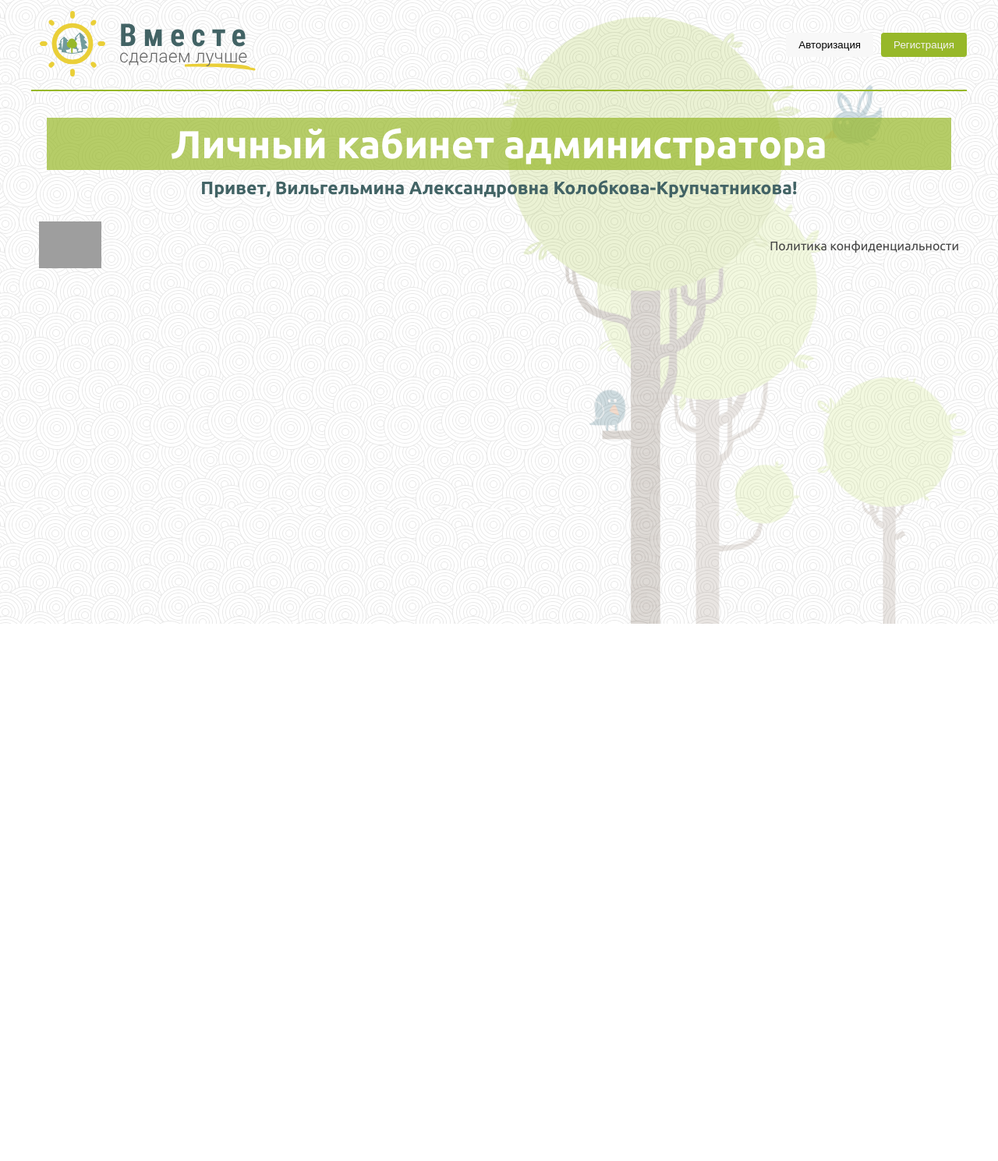
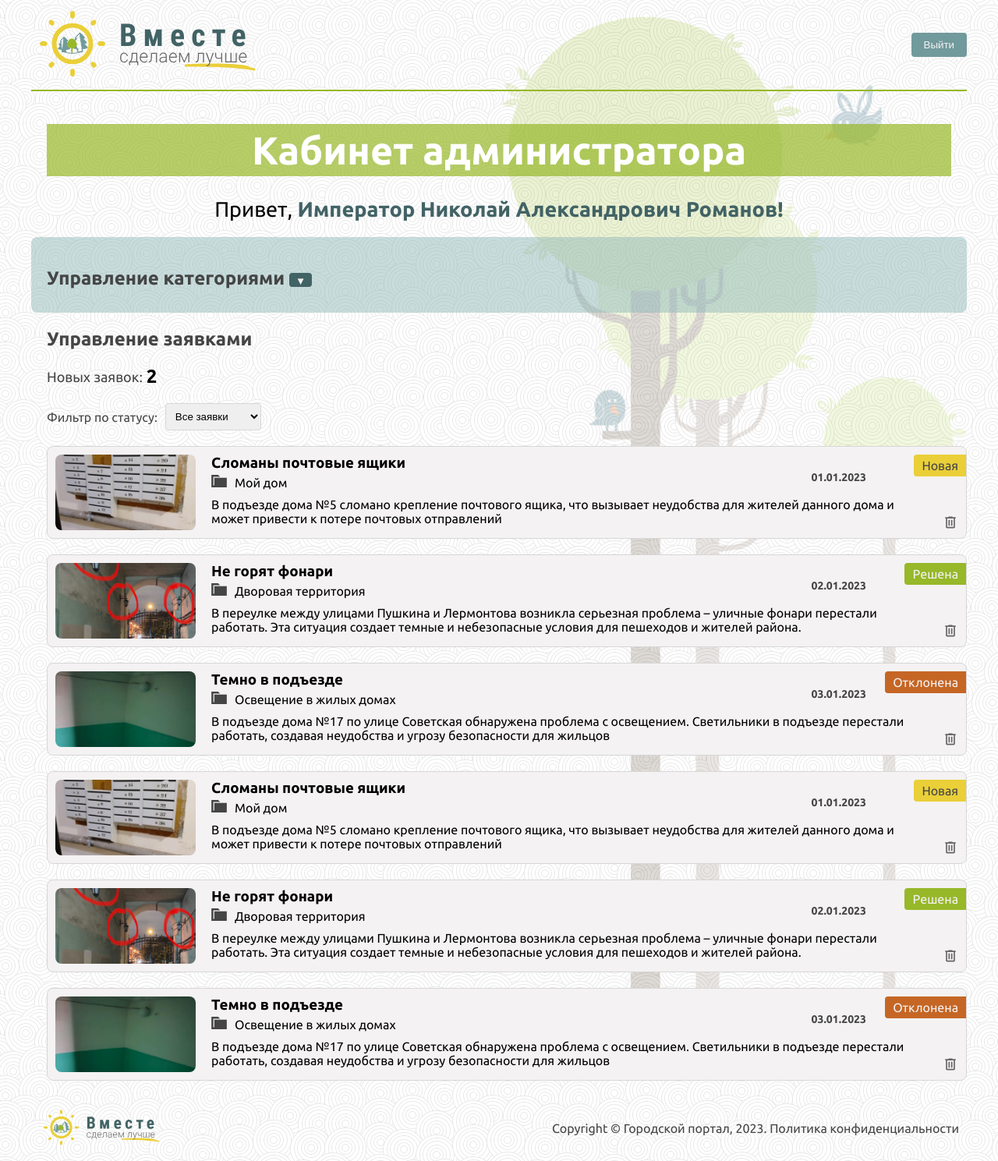
Before and after one commit to fox67rus/web, a PHP site: page /admin.html in a window 1280 px wide. Shown: the whole page at 78% size. Before the commit the page ends 800 px from the top, so only its background shows below. Run offline with PHP 8.4, Linux system fonts and the light colour scheme; grey boxes are pictures that could not be loaded.

Commit message:
кабинет администратора

```diff
--- a/portal/admin.html
+++ b/portal/admin.html
@@ -1,13 +1,13 @@
 <!DOCTYPE html>
 <html lang="en">
-
 <head>
     <meta charset="UTF-8">
     <meta http-equiv="X-UA-Compatible" content="IE=edge">
     <meta name="viewport" content="width=device-width, initial-scale=1.0">
     <link rel="stylesheet" href="css/styles.css">
+    <link rel="stylesheet" href="css/admin.css">
     <script src="https://code.jquery.com/jquery-3.7.1.min.js"></script>
-    <title>Городской портал</title>
+    <title>Кабинет администратора</title>
 </head>
 
 <body>
@@ -19,30 +19,168 @@
             </div>
         </a>
         <div class="auth-buttons">
-            <button id="loginButton">Авторизация</button>
-            <button id="registrationButton" class="register-button">Регистрация</button>
+            <button id="logoutButton">Выйти</button>
         </div>
     </header>
 
-    <div class="welcome-section">
-        <h1>Личный кабинет администратора</h1>
-        <h2>Привет, Вильгельмина Александровна
-            Колобкова-Крупчатникова!</h2>
-        <p></p>
-    </div>
+    <section class="welcome-section">
+        <h1>Кабинет администратора</h1>
+        <p class="hello">Привет, <span>Император Николай Александрович Романов!</span></p>
+    </section>
 
+    <!-- Раздел "Управление категориями" -->
+    <section class="category-section">
+        <h2>
+            Управление категориями
+            <button id="toggleCategorySection" class="toggle-button">▼</button>
+
+        </h2>
+
+        <div id="categorySectionContent">
+            <!-- Форма добавления новой категории -->
+            <form id="addCategoryForm">
+                <label for="categoryName">Название категории:</label>
+                <input type="text" id="categoryName" name="categoryName" required>
+                <button id="addCategoryButton" type="submit">Добавить</button>
+            </form>
+            <!-- Форма удаления категории -->
+            <form id="deleteCategoryForm">
+                <label for="categoryToDelete">Выберите категорию для удаления:</label>
+                <select id="categoryToDelete" name="categoryToDelete" required>
+                    <option value="category1">Дворовая территория</option>
+                    <option value="category2">Освещение</option>
+                    <option value="category3">Другое</option>
+                </select>
+                <button type="button" id="deleteCategoryButton">Удалить</button>
+            </form>
+        </div>
+
+    </section>
+
+    <!-- Раздел "Управление заявками" -->
+    <section class="admin-requests-section">
+        <h2>Управление заявками</h2>
+        <!-- блок для счетчика новых заявок -->
+        <div id="newRequestsCounter" class="new-requests-counter">
+            <span class="counter-label">Новых заявок:</span>
+            <span class="counter-value"> 2</span>
+        </div>
+
+        <div class="filter-section">
+            <label for="statusFilter">Фильтр по статусу:</label>
+            <select id="statusFilter">
+                <option value="all">Все заявки</option>
+                <option value="new">Новые</option>
+                <option value="resolved">Решенные</option>
+                <option value="rejected">Отклоненные</option>
+            </select>
+        </div>
+        <div class="user-requests">
+            <div class="user-request">
+                <img src="img/problems/problem1.jpg" alt="Фото проблемы 1">
+                <div class="request-info">
+                    <h3>Сломаны почтовые ящики</h3>
+                    <span class="status new">Новая</span>
+                    <div class="additional-info">
+                        <p class="lk_category">Мой дом</p>
+                        <p class="lk_date">01.01.2023</p>
+                    </div>
+                    <p>В подъезде дома №5 сломано крепление почтового ящика, что вызывает неудобства для жителей данного
+                        дома и может привести к потере почтовых отправлений</p>
+                    <button class="delete-button" data-id="1" title="Удалить заявку"></button>
+                </div>
+            </div>
+            <div class="user-request">
+                <img src="img/problems/problem2.jpg" alt="Фото проблемы 2">
+                <div class="request-info">
+                    <h3>Не горят фонари</h3>
+                    <div class="additional-info">
+                        <p class="lk_category">Дворовая территория</p>
+                        <p class="lk_date">02.01.2023</p>
+                    </div>
+                    <p>В переулке между улицами Пушкина и Лермонтова возникла серьезная проблема – уличные фонари
+                        перестали работать. Эта ситуация создает темные и небезопасные условия для пешеходов и жителей района.</p>
+                    <button class="delete-button" data-id="2" title="Удалить заявку"></button>
+                    <span class="status resolved">Решена</span>
+                </div>
+            </div>
+            <div class="user-request">
+                <img src="img/problems/problem3.jpg" alt="Фото проблемы 3">
+                <div class="request-info">
+                    <h3>Темно в подъезде</h3>
+                    <div class="additional-info">
+                        <p class="lk_category">Освещение в жилых домах</p>
+                        <p class="lk_date">03.01.2023</p>
+                    </div>
+                    <p>В подъезде дома №17 по улице Советская обнаружена проблема с освещением. Светильники в подъезде
+                        перестали работать, создавая неудобства и угрозу безопасности для жильцов</p>
+                    <button class="delete-button" data-id="3" title="Удалить заявку"></button>
+                    <span class="status rejected">Отклонена</span>
+                </div>
+            </div>
+            <div class="user-request">
+                <img src="img/problems/problem1.jpg" alt="Фото проблемы 1">
+                <div class="request-info">
+                    <h3>Сломаны почтовые ящики</h3>
+                    <span class="status new">Новая</span>
+                    <div class="additional-info">
+                        <p class="lk_category">Мой дом</p>
+                        <p class="lk_date">01.01.2023</p>
+                    </div>
+                    <p>В подъезде дома №5 сломано крепление почтового ящика, что вызывает неудобства для жителей данного
+                        дома и может привести к потере почтовых отправлений</p>
+                    <button class="delete-button" data-id="1" title="Удалить заявку"></button>
+                </div>
+            </div>
+            <div class="user-request">
+                <img src="img/problems/problem2.jpg" alt="Фото проблемы 2">
+                <div class="request-info">
+                    <h3>Не горят фонари</h3>
+                    <div class="additional-info">
+                        <p class="lk_category">Дворовая территория</p>
+                        <p class="lk_date">02.01.2023</p>
+                    </div>
+                    <p>В переулке между улицами Пушкина и Лермонтова возникла серьезная проблема – уличные фонари
+                        перестали работать. Эта ситуация создает темные и небезопасные условия для пешеходов и жителей района.</p>
+                    <button class="delete-button" data-id="2" title="Удалить заявку"></button>
+                    <span class="status resolved">Решена</span>
+                </div>
+            </div>
+            <div class="user-request">
+                <img src="img/problems/problem3.jpg" alt="Фото проблемы 3">
+                <div class="request-info">
+                    <h3>Темно в подъезде</h3>
+                    <div class="additional-info">
+                        <p class="lk_category">Освещение в жилых домах</p>
+                        <p class="lk_date">03.01.2023</p>
+                    </div>
+                    <p>В подъезде дома №17 по улице Советская обнаружена проблема с освещением. Светильники в подъезде
+                        перестали работать, создавая неудобства и угрозу безопасности для жильцов</p>
+                    <button class="delete-button" data-id="3" title="Удалить заявку"></button>
+                    <span class="status rejected">Отклонена</span>
+                </div>
+            </div>
+        </div>
+    </section>
+
+    <div id="scrollTopButton" class="scroll-top-button">↑</div>
 
     <footer>
         <a href="index.html" class="logo-link">
             <div class="footer-logo">
-                <img src="footer-logo.png" alt="Логотип футера">
+                <img src="img/logo.svg" alt="Логотип">
             </div>
         </a>
         <div class="privacy-policy">
-            <a href="privacy-policy.html">Политика конфиденциальности</a>
+            <p>Copyright © Городской портал, 2023.
+                <span><a href="privacy-policy.html">Политика конфиденциальности</a></span>
+            </p>
         </div>
     </footer>
+</div>
 
-</div>
+<script src="js/user.js"></script>
+<script src="js/admin.js"></script>
+
 </body>
 </html>
--- /dev/null
+++ b/portal/css/admin.css
@@ -0,0 +1,139 @@
+
+.category-section {
+    background: rgba(145, 185, 186, 0.5);
+    padding: 20px;
+    margin-top: 20px;
+    border-radius: 8px;
+}
+
+.category-section h2 {
+    color: var(--grey-super-dark);
+    margin-bottom: 10px;
+}
+
+#addCategoryForm,
+#deleteCategoryForm,
+#categoryList {
+    margin-bottom: 20px;
+    max-width: 500px;
+}
+
+#addCategoryForm label,
+#deleteCategoryForm label {
+    display: block;
+    margin-bottom: 5px;
+    color: var(--grey-super-dark);
+}
+
+#addCategoryForm input,
+#deleteCategoryForm select {
+    padding: 8px;
+    border-radius: 4px;
+    border: 1px solid var(--grey-light);
+    margin-bottom: 10px;
+    width: calc(100% - 115px);
+    box-sizing: border-box;
+}
+
+#addCategoryButton,
+#deleteCategoryButton {
+    padding: 8px 16px;
+    border-radius: 4px;
+    cursor: pointer;
+    border: none;
+    width: 100px;
+}
+
+#addCategoryButton {
+    background: var(--red-medium, #C56625);
+    color: var(--grey-super-light, #F4F2F3);
+    margin-right: 10px;
+}
+
+#deleteCategoryButton {
+    background: var(--yellow-medium, #EACF38);
+    color: var(--grey-super-dark, #454545);
+}
+
+#addCategoryButton:hover,
+#deleteCategoryButton:hover {
+    filter: brightness(0.8); /* При наведении уменьшаем яркость кнопки */
+}
+
+#categoryList {
+    list-style: none;
+    padding: 0;
+}
+
+#categoryList li {
+    background: var(--grey-super-light);
+    padding: 8px;
+    border-radius: 4px;
+    margin-bottom: 5px;
+}
+
+#categoryList li:hover {
+    background: var(--grey-super-dark);
+    color: var(--grey-super-light);
+    cursor: pointer;
+}
+
+.admin-requests-section {
+    padding-left: 20px;
+    margin-top: 20px;
+}
+.admin-requests-section h2 {
+    color: var(--grey-super-dark);
+}
+
+
+/* стили для счетчика новых заявок */
+.new-requests-counter {
+    display: flex;
+    align-items: center;
+    margin-bottom: 20px;
+}
+
+.counter-value {
+    font-size: 24px;
+    font-weight: bold;
+    margin-left: 5px;
+}
+
+.counter-label {
+    font-size: 18px;
+    color: var(--grey-super-dark);
+}
+
+#toggleCategorySection {
+    background: var(--nautilus-dark, #426365);
+    color: var(--grey-super-light, #f4f2f3);
+    border: none;
+    padding: 3px 8px 0 8px;
+    border-radius: 4px;
+    cursor: pointer;
+    transition: background 0.3s, color 0.3s;
+}
+
+#toggleCategorySection:hover {
+    background: var(--nautilus-medium, #719A9C);
+    color: var(--grey-super-light, #f4f2f3);
+}
+
+.scroll-top-button {
+    display: none;
+    position: fixed;
+    bottom: 20px;
+    right: 20px;
+    background-color: var(--nautilus-dark);
+    color: var(--grey-super-light);
+    border: none;
+    border-radius: 5px;
+    padding: 10px 20px;
+    font-size: 18px;
+    cursor: pointer;
+}
+
+.scroll-top-button:hover {
+    background-color: var(--nautilus-medium);
+}
--- a/portal/css/styles.css
+++ b/portal/css/styles.css
@@ -499,11 +499,11 @@
     border: 1px solid var(--yellow-medium, #EACF38);
 }
 
-.user-requests-section {
+.requests-section {
     margin-top: 20px;
 }
 
-.user-requests-section h2 {
+.requests-section h2 {
     color: var(--grey-super-dark);
 }
 
@@ -554,11 +554,11 @@
     margin: 0 55px 0 0;
 }
 
-.user-requests .user-request .request-info {
+.user-request .request-info {
     flex: 1;
 }
 
-.user-requests .user-request .additional-info {
+.user-request .additional-info {
     display: flex;
     justify-content: space-between;
     margin-bottom: 10px;
@@ -583,7 +583,7 @@
     transform: translateY(-50%);
 }
 
-.user-requests .user-request .lk_date {
+.user-request .lk_date {
     position: absolute;
     top: 10px;
     right: 128px;
@@ -604,7 +604,6 @@
     border: none;
     cursor: pointer;
 }
-
 
 .user-requests .status {
     padding: 5px 10px;
```
Also changed, not shown: portal/js/admin.js (added, +39 -0 lines), portal/user.html (+4 -4 lines).
